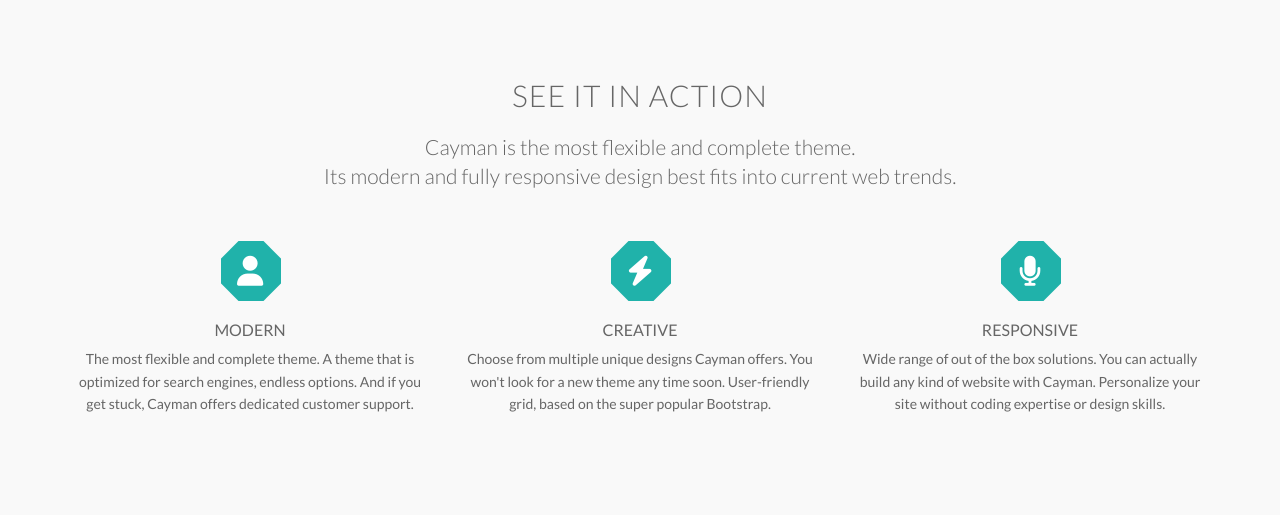
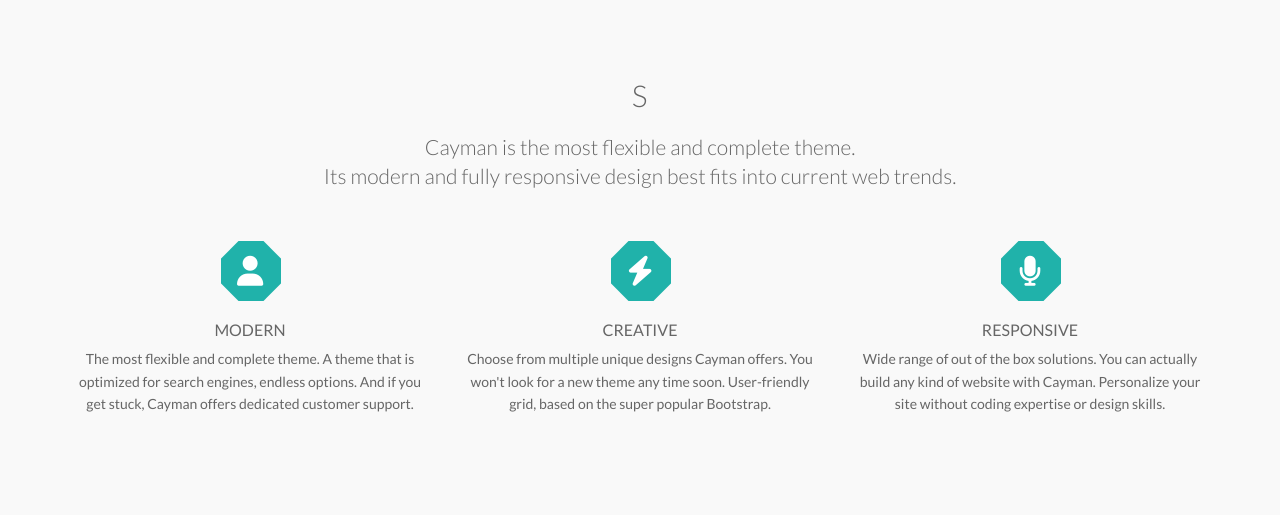
Before and after one commit to MartDevelopers-Inc/MartDevelopers-Inc, a Laravel app: page / in a window 1280 px wide. Shown: the part 801-1316 px from the top of the page. Run offline with Laravel 8, Linux system fonts and the light colour scheme; some libraries are stand-ins or nearby versions.

Commit message:
Changed Images

```diff
--- a/resources/views/home.blade.php
+++ b/resources/views/home.blade.php
@@ -20,7 +20,7 @@
 ================================================== -->
 <section class="page-wrapper gray">
 <div class="container">
-	<h2 class="title">See it in action</h2>
+	<h2 class="title">S</h2>
 	<div class="row">
 		<div class="col-md-12 text-center">
 			<p class="lead">
```
Also changed, not shown: public/assets/img/DriverLogo.png (added), public/assets/img/MartDevelopers Logo-Transparent.png (added), public/assets/img/MartDevelopers-Website-logo.png (added), public/assets/img/MartDevelopers.jpg (added), public/assets/img/Website-Images/1720.jpg (added), public/assets/img/Website-Images/26958.jpg (added), public/assets/img/Website-Images/3426526.jpg (added), public/assets/img/Website-Images/MartDevelopers-Website-logo.png (added).
